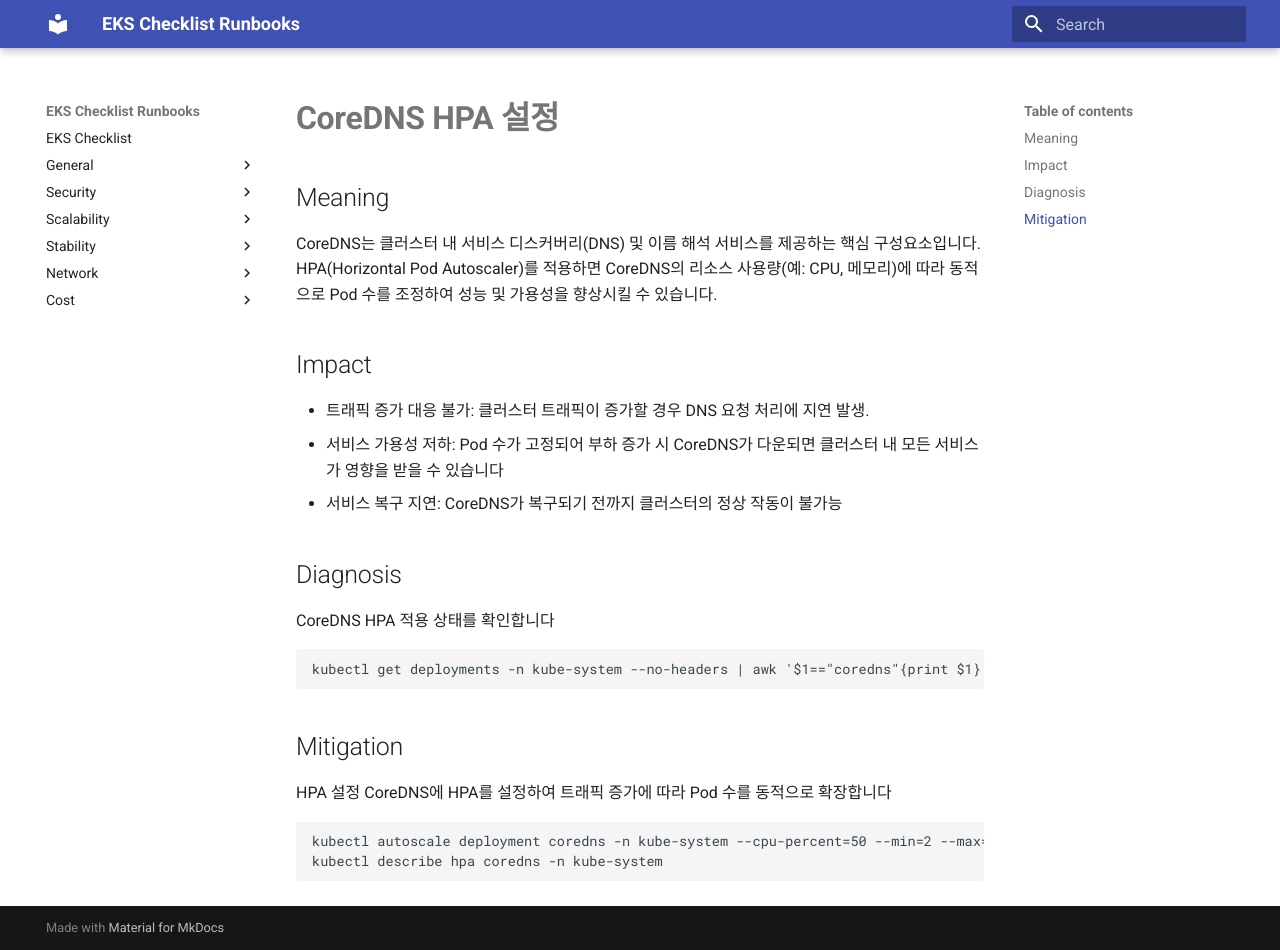
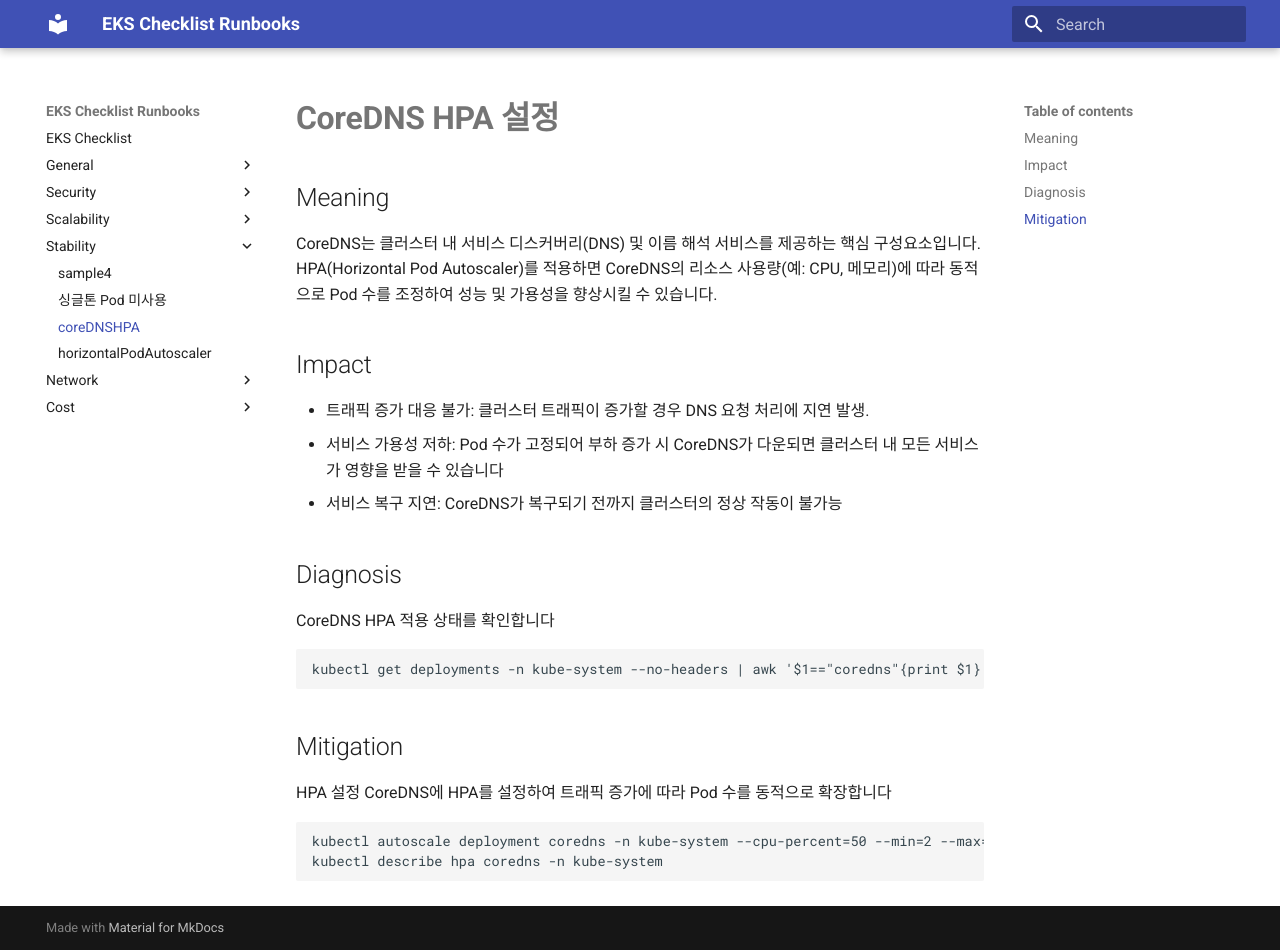
Before and after one commit to fitcloud/eks-checklist, an MkDocs documentation site: the page built from docs/stability/coreDNSHPA.md, in a window 1280 px wide and 950 px high. Built offline with MkDocs 1.6.1 and Material for MkDocs 9.7.7, drawn with Linux system fonts in a browser that asks for light colours; some of the changed lines change nothing that is shown.

Commit message:
kubecost, coreDNSHPA, HPA, aduitlog 추가

```diff
--- a/mkdocs.yml
+++ b/mkdocs.yml
@@ -7,12 +7,16 @@
     - checkimagetag(example) : general/checkimagetag(example).md
   - Security:
     - sample3 : security/sample3.md
+    - auditlog : security/auditlog.md
   - Scalability:
     - sample2 : scalability/sample2.md
   - Stability:
     - sample4 : stability/sample4.md
     - 싱글톤 Pod 미사용 : stability/싱글톤 Pod 미사용.md
+    - coreDNSHPA : stability/coreDNSHPA.md
+    - horizontalPodAutoscaler : stability/horizontalPodAutoscaler.md
   - Network:
     - sample1 : network/sample1.md
   - Cost:
     - sample5 : cost/sample5.md
+    - kubecost : cost/kubecost.md
```
